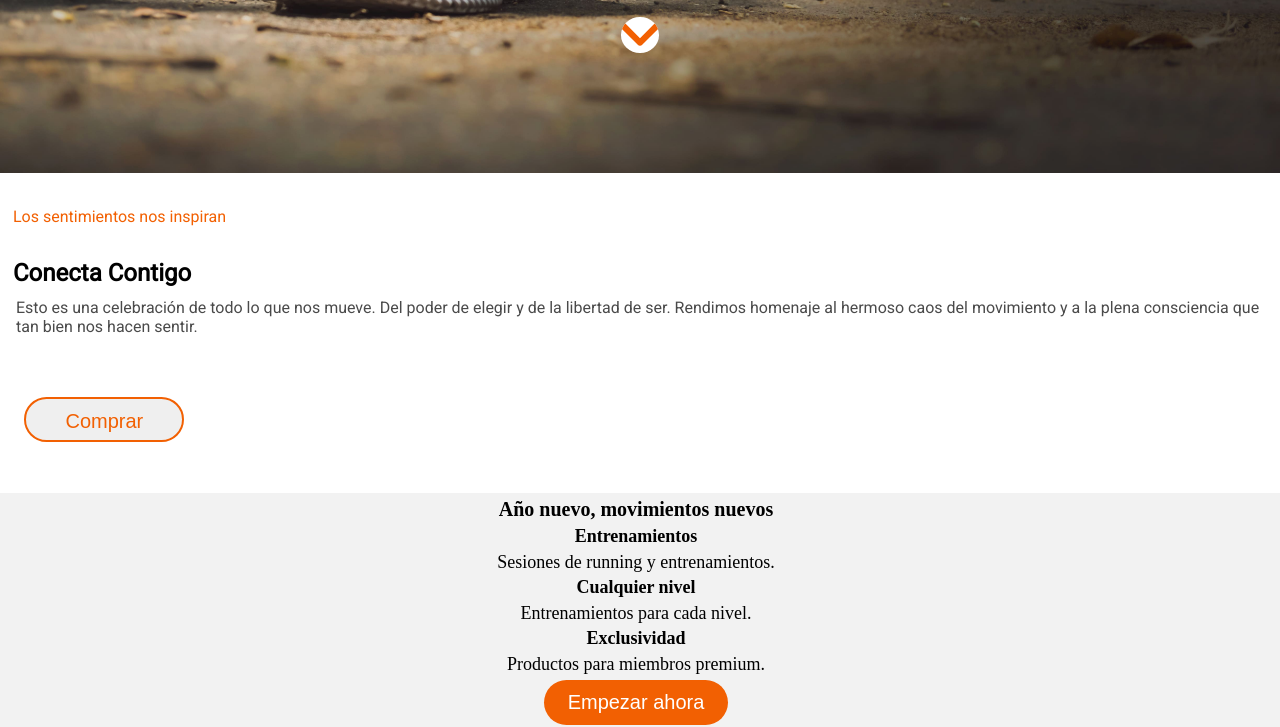
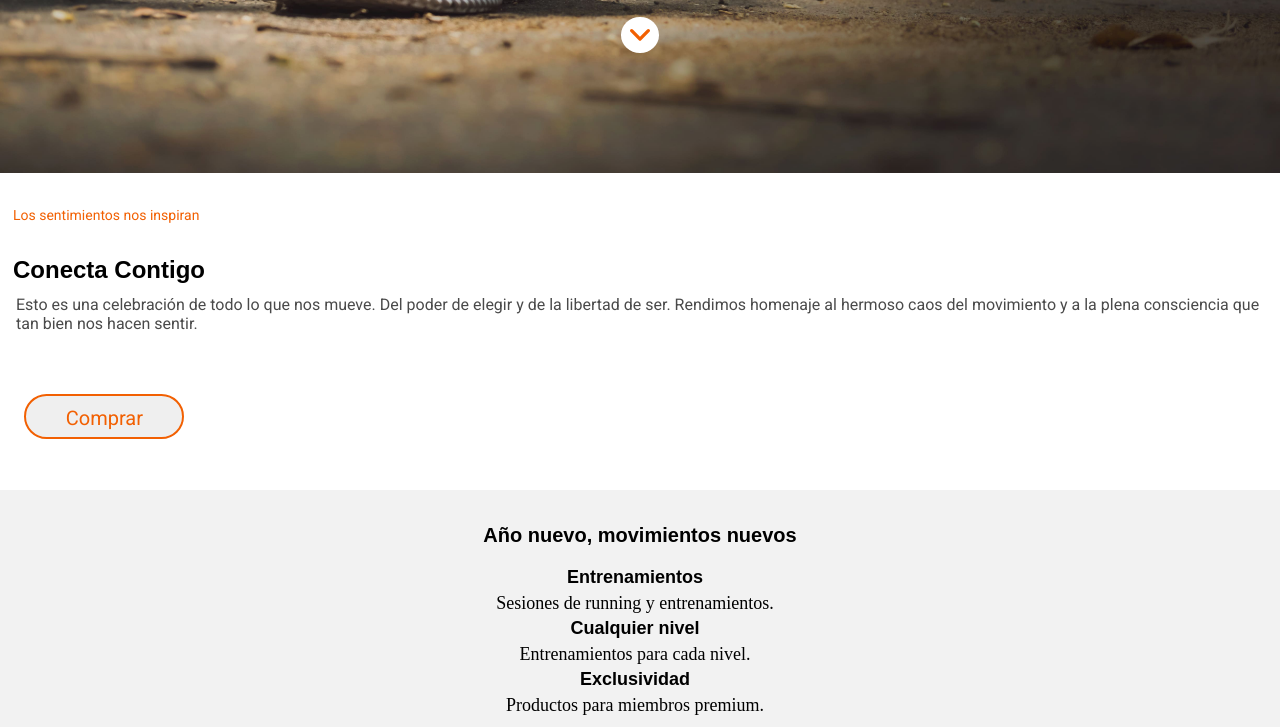
Before and after one commit to Adalab/modulo-1-evaluacion-final-rocio-ld, a website built with Vite: page src/index.html in a window 1280 px wide. Shown: the part 627-1354 px from the top of the page. Built offline with nearby package versions, Linux system fonts and the light colour scheme.

Commit message:
ultima letra puesta

```diff
--- a/src/partials/conecta-contigo.html
+++ b/src/partials/conecta-contigo.html
@@ -1,10 +1,6 @@
 <section class="section1">
-    <article>
         <p class="section1__p1">Los sentimientos nos inspiran</p>
         <h2 class="section1__title">Conecta Contigo</h2>
         <p class="section1__p2">Esto es una celebración de todo lo que nos mueve. Del poder de elegir y de la libertad de ser. Rendimos homenaje al hermoso caos del movimiento y a la plena consciencia que tan bien nos hacen sentir.</p>
-    </article>
-    <div>
-        <button class="buy-button">Comprar</button>
-    </div>
+        <button class="section1__button">Comprar</button>
 </section>
--- a/src/partials/header.html
+++ b/src/partials/header.html
@@ -5,6 +5,8 @@
     <div class="header__div">
         <h1>HASTA UN 50% DE DESCUENTO</h1>
         <p>Ya están aquí las oferta de fin de temporada</p>
-        <img src="./images/ico-scroll-down.svg" alt="scroll"  class="header__scroll">
+        <div class="divheader">
+            <img src="./images/ico-scroll-down.svg" alt="scroll"  class="divheader__scroll">
+        </div>
     </div>
 </header>
--- a/src/scss/layout/_conecta-contigo.scss
+++ b/src/scss/layout/_conecta-contigo.scss
@@ -1,16 +1,5 @@
-
-.buy-button {
-    color: $color-orange;
-    border-radius: 22.5px;
-    font-size: 20px;
-    line-height: 45px;
-    width: 160px;
-    height: 45px;
-    margin: 10px 11.4px 0 11.4px;
-    border: solid 2px $color-orange;
 
 
-}
 .section1 {
     padding: 34px 12px 51px 13px;
     font-family: $font-main;
@@ -18,19 +7,34 @@
 
     &__p1 {
         color: $color-orange;
-        font-size: 14 px;
+        font-size: 14px;
         margin: 0 103px 33px 0;
+        font-family: $font-main;
 
     }
     &__p2 {
         color: $color-grey;
         margin: 11px 0 51px 3px;
-
-
+        font-family: $font-main;
 
     }
     &__title {
         font-size: 24px;
         margin: 22px 0 11px;
+        font-family: $font-title;
     }
+    &__button{
+        color: $color-orange;
+        border-radius: 22.5px;
+        font-size: 20px;
+        line-height: 45px;
+        width: 160px;
+        height: 45px;
+        margin: 10px 11.4px 0 11.4px;
+        border: solid 2px $color-orange;
+        font-family: $font-main;
+
+
+
+        }
 }
--- a/src/scss/layout/_header.scss
+++ b/src/scss/layout/_header.scss
@@ -2,6 +2,7 @@
     height: 100vh;
    background-image: url(/images/background1.jpeg);
    background-size: cover;
+
 
         h1 {
         font-size: 30px;
@@ -21,8 +22,7 @@
         &__link {
            top: 0;
            left: 0;
-           width: 37px;
-           height: 34px;
+            padding: 15px;
            background-color: $color-orange;
            position: fixed;
         }
@@ -36,10 +36,15 @@
 
         }
     }
-.header__scroll {
+.divheader {
     width: 37.9px;
     height: 35.7px;
     background-color: white;
     border-radius: 50%;
     margin-top:20px;
+    display: flex;
+    justify-content: center;
+
+
+
 }
--- a/src/scss/layout/_movimientos-nuevos.scss
+++ b/src/scss/layout/_movimientos-nuevos.scss
@@ -1,9 +1,9 @@
 .section2 {
     background-color: $color-white;
-    padding-left: 66px;
-    padding-right: 74px;
     display: grid;
     grid-template-rows: auto;
+    padding-left: 15px;
+    padding-right: 15px;
 
 
 
@@ -15,6 +15,8 @@
     font-size: 20px;
     text-align: center;
     line-height: 1.67;
+    font-family: $font-title;
+    margin-top: 29px;
 
 
 
@@ -24,9 +26,13 @@
     grid-template-columns: 1fr;
     grid-template-rows: 1fr 1fr 1fr;
     text-align: center;
+    margin-top: 15px;
+    margin-left: 66px;
+    margin-right: 76px;
 
         &__li {
             list-style: none;
+
         }
 
 
@@ -40,6 +46,7 @@
 }
 h3 {
     font-size: 18px;
+    font-family: $font-title;
 }
 
 .start-button {
@@ -53,6 +60,7 @@ h3 {
     height: 45px;
     border: none;
     margin-bottom: 49px;
+    margin-top: 27px;
 
 
 
```
Lines whose indentation alone changed are shown as unchanged.
